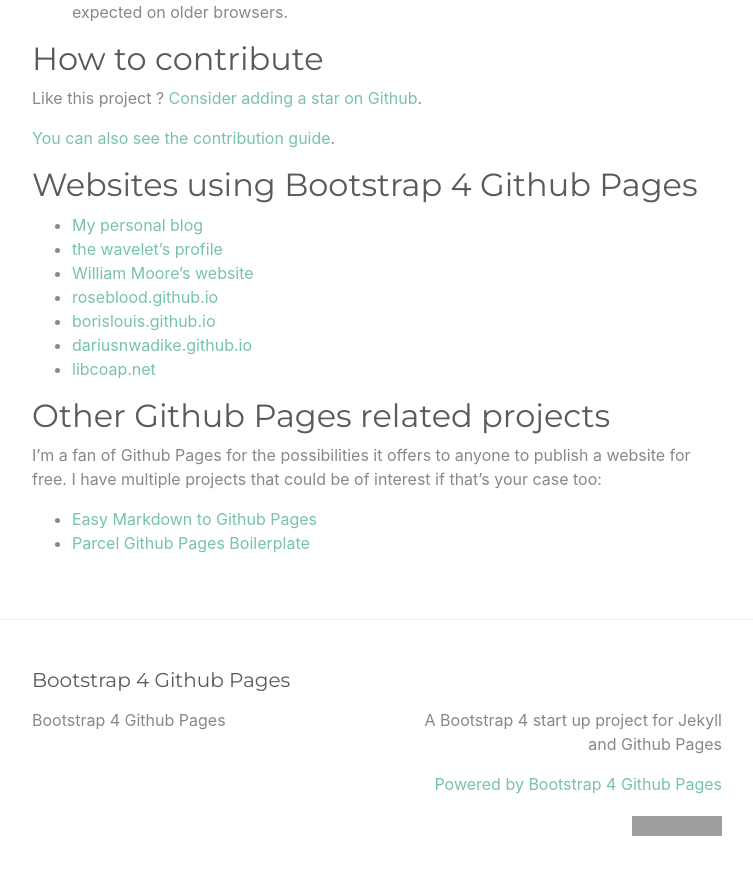
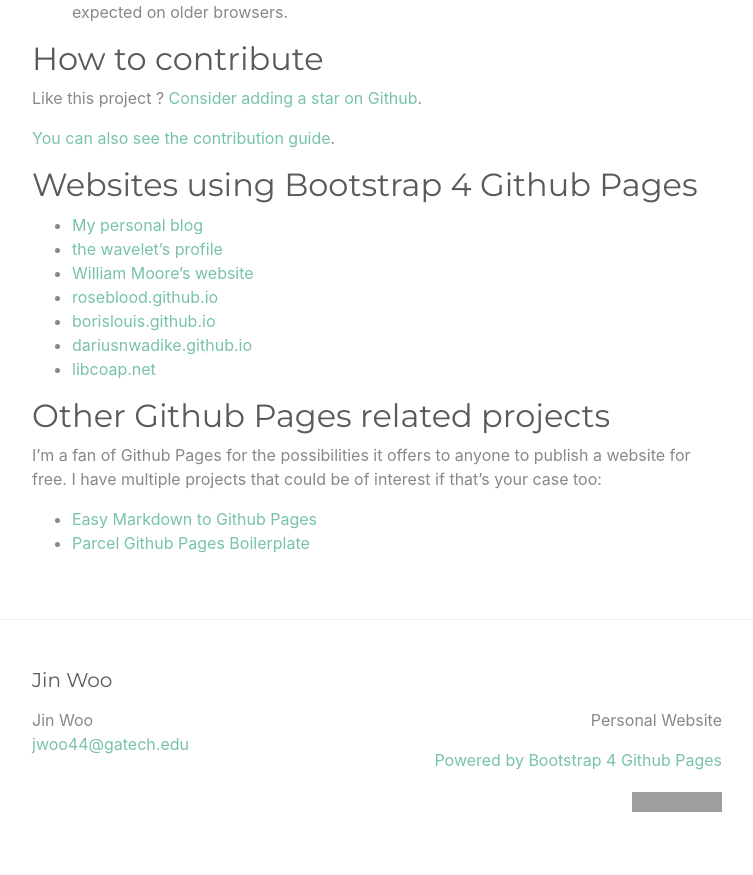
Before and after one commit to jwoo44/jwoo44.github.io, a Jekyll site: the page built from index.md, in a window 1280 px wide and 900 px high, scrolled down 2496 px. Shown: the top 875 px of the window, without its empty margins (263-1016 px from the left). Built offline with Jekyll 4.4.1, drawn with Linux system fonts in a browser that asks for light colours; some of the changed text lies outside the part shown; grey boxes are pictures that could not be loaded.

Commit message:
Update config file

```diff
--- a/_config.yml
+++ b/_config.yml
@@ -13,16 +13,16 @@
 # you will see them accessed via {{ site.title }}, {{ site.email }}, and so on.
 # You can create any custom variable you would like, and they will be accessible
 # in the templates via {{ site.myvariable }}.
-title: Bootstrap 4 Github Pages
-email: ""
+title: Jin Woo
+email: "jwoo44@gatech.edu"
 description: >- # this means to ignore newlines until "baseurl:"
-  A Bootstrap 4 start up project for Jekyll and Github Pages
+  Personal Website
 #baseurl: "" # the subpath of your site, e.g. /blog
 #url: "" # the base hostname & protocol for your site, e.g. http://example.com
 #twitter_username: jekyllrb
 #github_username:  jekyll
 
-repository: "nicolas-van/bootstrap-4-github-pages"
+repository: "jwoo44.github.io"
 
 # Build settings
 plugins:
```
